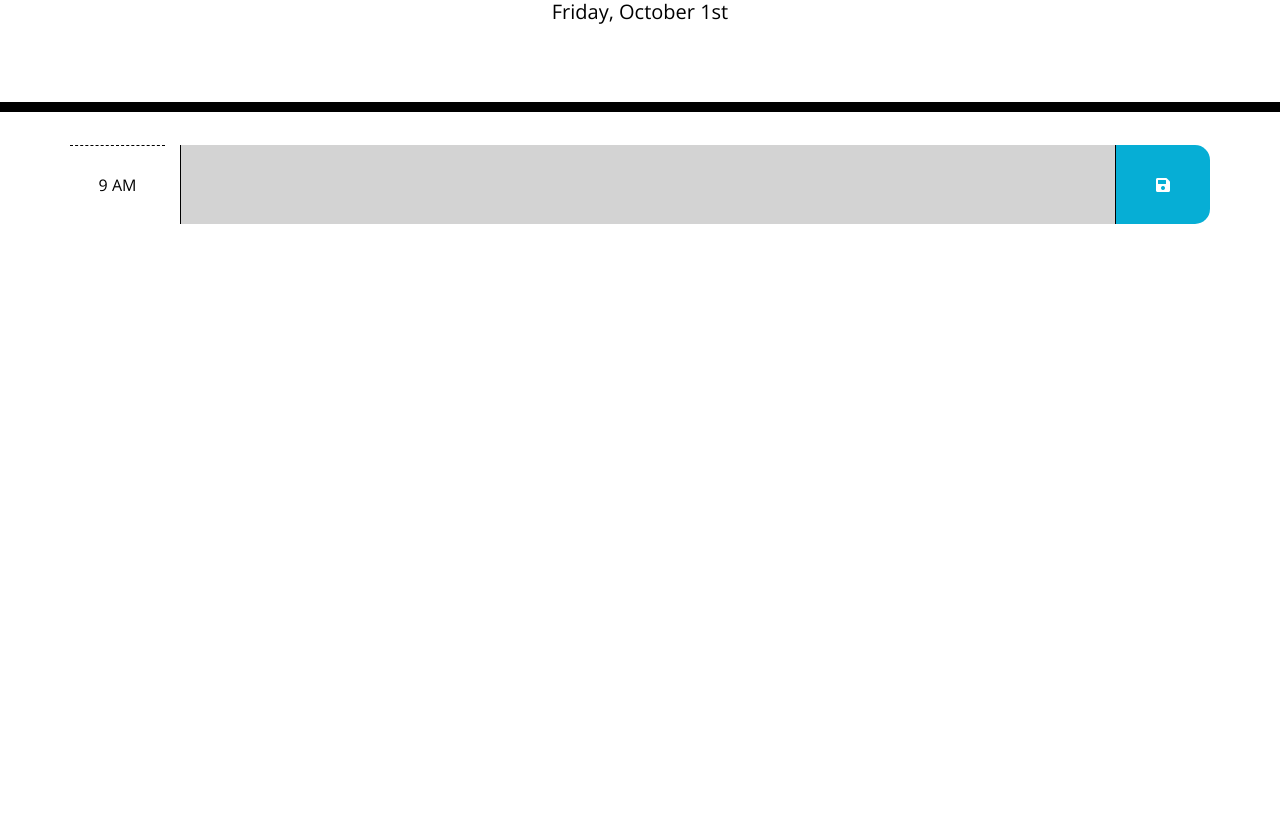
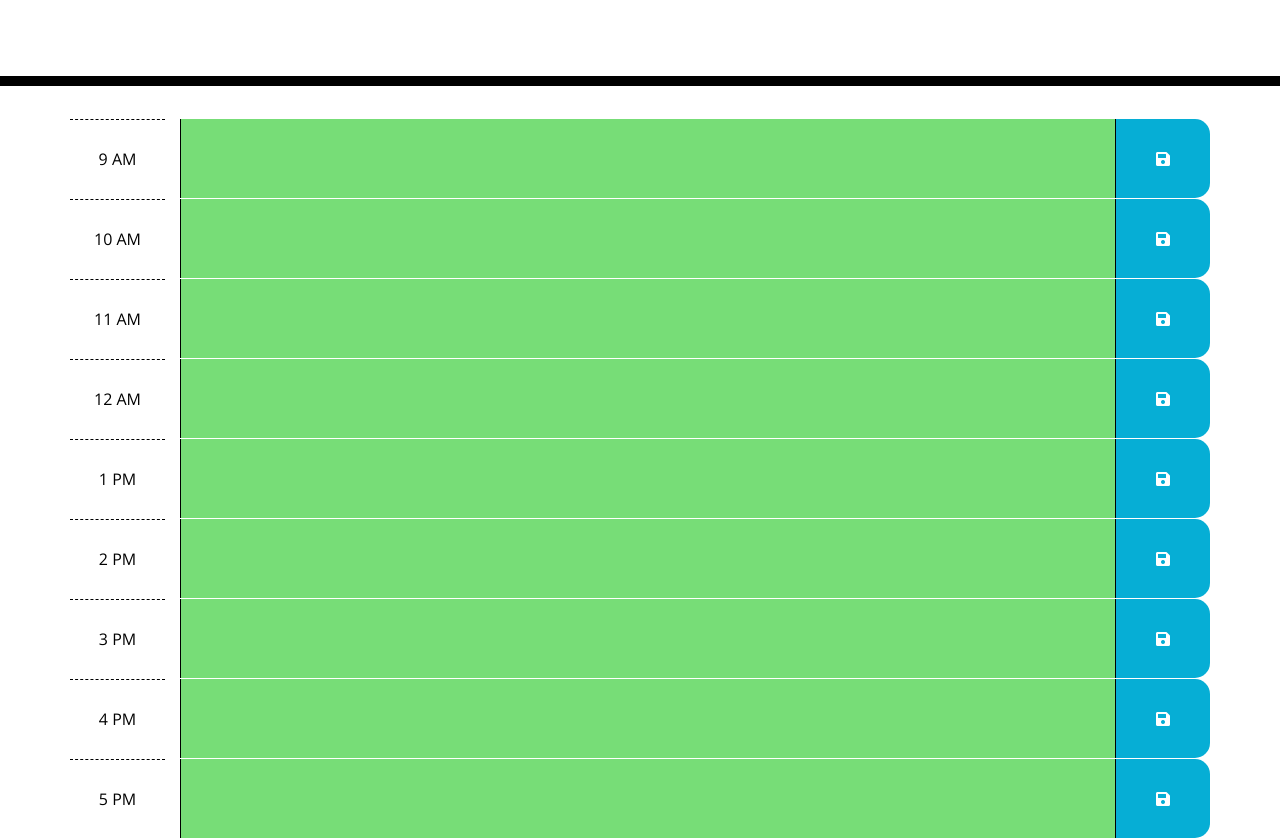
Before and after one commit to StarryBlue7/work-day-planner, a plain HTML site: page index.html in a window 1280 px wide. Shown: the part 192-1032 px from the top of the page. Before the commit the page ends 800 px from the top, so only its background shows below. Drawn offline with nearby package versions, Linux system fonts and the light colour scheme; a web font is replaced by a local one.

Commit message:
add local storage event saving/loading functionality

```diff
--- a/index.html
+++ b/index.html
@@ -19,12 +19,16 @@
       rel="stylesheet"
     />
     <link rel="stylesheet" href="style.css" />
+    <link rel="preconnect" href="https://fonts.googleapis.com">
+    <link rel="preconnect" href="https://fonts.gstatic.com" crossorigin>
+    <link href="https://fonts.googleapis.com/css2?family=Ephesis&family=Great+Vibes&display=swap" rel="stylesheet">
+
     <title>Work Day Scheduler</title>
   </head>
 
   <body>
     <header class="jumbotron">
-      <h1 class="display-3">Work Day Scheduler</h1>
+      <h1 id="custom-h1" class="display-3">Work Day Scheduler</h1>
       <p class="lead">A simple calendar app for scheduling your work day</p>
       <p id="currentDay" class="lead"></p>
     </header>
@@ -32,7 +36,47 @@
     <div class="container">
       <div class="row time-block">
         <div class="hour col-1 d-flex justify-content-center align-items-center">9 AM</div>
-        <div class="description col-10 "><textarea data-hour="9"></textarea></div>
+        <div class="description col-10"><textarea class="text-dark" data-index="0"></textarea></div>
+        <div class="saveBtn col-1 d-flex justify-content-center align-items-center"><i class="fas fa-save"></i></div>
+      </div>
+      <div class="row time-block">
+        <div class="hour col-1 d-flex justify-content-center align-items-center">10 AM</div>
+        <div class="description col-10 "><textarea class="text-dark" data-index="1"></textarea></div>
+        <div class="saveBtn col-1 d-flex justify-content-center align-items-center"><i class="fas fa-save"></i></div>
+      </div>
+      <div class="row time-block">
+        <div class="hour col-1 d-flex justify-content-center align-items-center">11 AM</div>
+        <div class="description col-10 "><textarea class="text-dark" data-index="2"></textarea></div>
+        <div class="saveBtn col-1 d-flex justify-content-center align-items-center"><i class="fas fa-save"></i></div>
+      </div>
+      <div class="row time-block">
+        <div class="hour col-1 d-flex justify-content-center align-items-center">12 AM</div>
+        <div class="description col-10 "><textarea class="text-dark" data-index="3"></textarea></div>
+        <div class="saveBtn col-1 d-flex justify-content-center align-items-center"><i class="fas fa-save"></i></div>
+      </div>
+      <div class="row time-block">
+        <div class="hour col-1 d-flex justify-content-center align-items-center">1 PM</div>
+        <div class="description col-10 "><textarea class="text-dark" data-index="4"></textarea></div>
+        <div class="saveBtn col-1 d-flex justify-content-center align-items-center"><i class="fas fa-save"></i></div>
+      </div>
+      <div class="row time-block">
+        <div class="hour col-1 d-flex justify-content-center align-items-center">2 PM</div>
+        <div class="description col-10 "><textarea class="text-dark" data-index="5"></textarea></div>
+        <div class="saveBtn col-1 d-flex justify-content-center align-items-center"><i class="fas fa-save"></i></div>
+      </div>
+      <div class="row time-block">
+        <div class="hour col-1 d-flex justify-content-center align-items-center">3 PM</div>
+        <div class="description col-10 "><textarea class="text-dark" data-index="6"></textarea></div>
+        <div class="saveBtn col-1 d-flex justify-content-center align-items-center"><i class="fas fa-save"></i></div>
+      </div>
+      <div class="row time-block">
+        <div class="hour col-1 d-flex justify-content-center align-items-center">4 PM</div>
+        <div class="description col-10 "><textarea class="text-dark" data-index="7"></textarea></div>
+        <div class="saveBtn col-1 d-flex justify-content-center align-items-center"><i class="fas fa-save"></i></div>
+      </div>
+      <div class="row time-block">
+        <div class="hour col-1 d-flex justify-content-center align-items-center">5 PM</div>
+        <div class="description col-10 "><textarea class="text-dark" data-index="8"></textarea></div>
         <div class="saveBtn col-1 d-flex justify-content-center align-items-center"><i class="fas fa-save"></i></div>
       </div>
     </div>
--- a/script.js
+++ b/script.js
@@ -1,5 +1,7 @@
+const startTime = 9;
 
 updateTime();
+updateEvents();
 
 function updateTime() {
     updateDayText();
@@ -8,22 +10,22 @@ function updateTime() {
         updateDayText();
         colorTimeBlocks();
     }, 30000);
-};
+}
 
 function updateDayText() {
     const today = moment().format("dddd, MMMM Do");
     $('#currentDay').text(today);
-};
+}
 
 function colorTimeBlocks() {
     $('textarea').each(function () {
         let hourNow = moment().hour();
-        let blockHour = parseInt($(this).attr('data-hour'));
-        if (hourNow < blockHour) {
+        let blockHour = parseInt($(this).attr('data-index')) + startTime;
+        if (hourNow > blockHour) {
             $(this).removeClass('future');
             $(this).removeClass('present');
             $(this).addClass('past');
-        } else if (hourNow > blockHour) {
+        } else if (hourNow < blockHour) {
             $(this).removeClass('past');
             $(this).removeClass('present');
             $(this).addClass('future');
@@ -31,8 +33,8 @@ function colorTimeBlocks() {
             $(this).removeClass('future');
             $(this).removeClass('past');
             $(this).addClass('present');
-        };
-    })
+        }
+    });
 }
 
 $('.saveBtn').on('click', saveEvent);
@@ -40,16 +42,36 @@ $('.saveBtn').on('click', saveEvent);
 function saveEvent(event) {
     event.stopPropagation();
 
-    const newHour = $(this).siblings('.description').children('textarea').attr('data-hour');
-    const newDescription = $(this).siblings('.description').children('textarea').val();
-    const newEvent = {hour: newHour, description: newDescription};
+    const index = parseInt($(this).siblings('.description').children('textarea').attr('data-index'));
+    const newEvent = $(this).siblings('.description').children('textarea').val();
 
     let schedule = JSON.parse(localStorage.getItem("schedule"));
-    if (schedule) {
-        schedule.push(newEvent);
-    } else {
-        schedule = [newEvent];
+    if (!schedule) {
+        schedule = buildDay();
     };
 
+    schedule[index].description = newEvent;
+
     localStorage.setItem("schedule", JSON.stringify(schedule));
+    updateEvents();
 }
+
+function updateEvents() {
+    let schedule = JSON.parse(localStorage.getItem("schedule"));
+    if (!schedule) {
+        schedule = buildDay();
+    };
+
+    $('textarea').each(function () {
+        let index = parseInt($(this).attr('data-index'));
+        $(this).val(schedule[index].description);
+    });
+}
+
+function buildDay() {
+    let schedule = [];
+    for (let hour = 9; hour <= 17; hour++) {
+        schedule.push({hour, description: " "});
+    }
+    return schedule;
+}
--- a/style.css
+++ b/style.css
@@ -2,6 +2,16 @@ body {
   font-family: 'Open Sans', sans-serif;
   font-size: 16px;
   line-height: 1;
+}
+
+#custom-h1 {
+  font-family: 'Ephesis', 'Open Sans', sans-serif;
+  font-size: 550%;
+  line-height: 60px;
+}
+
+#currentDay {
+  font-weight: bold;
 }
 
 textarea{
@@ -13,6 +23,7 @@ textarea{
   padding: 10px;
   width: 101.6%;
   height: 100%;
+  font-weight: bold;
 }
 
 .jumbotron {
```
